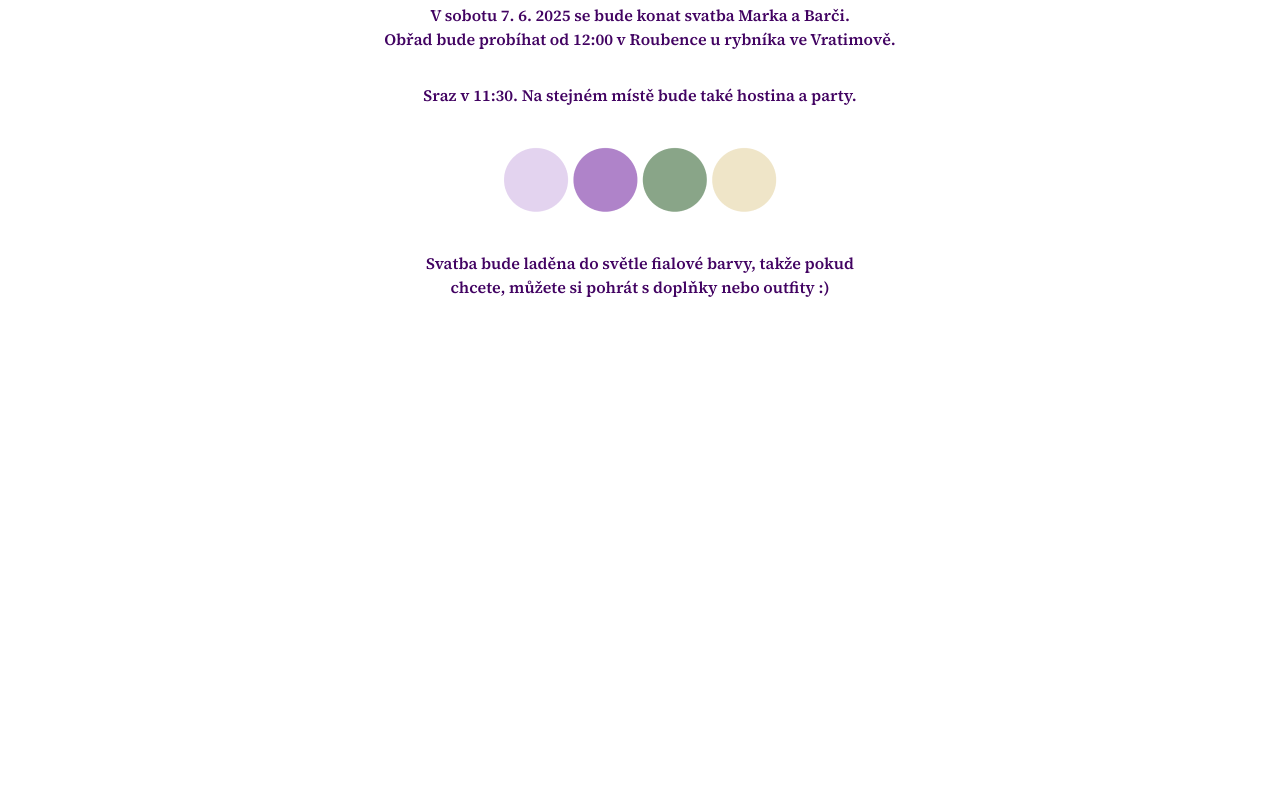
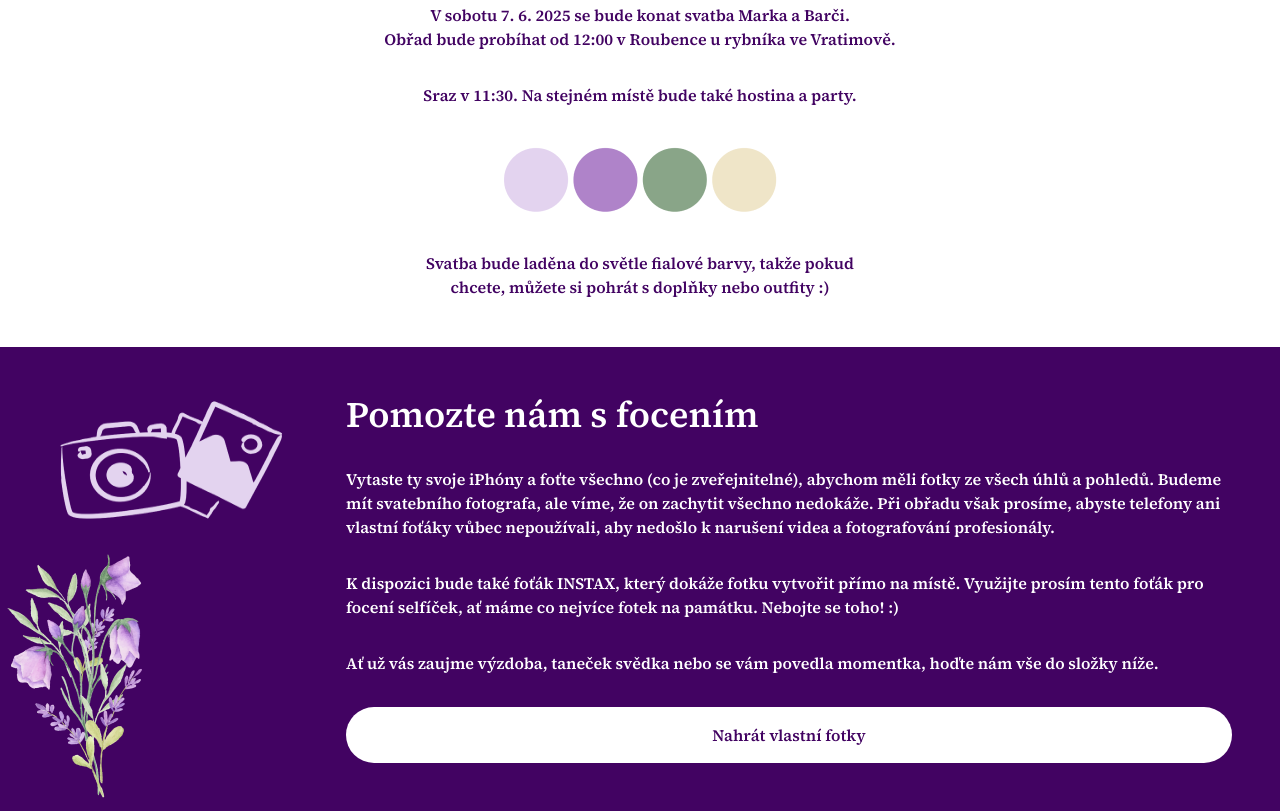
Before and after one commit to Capricoornus/svatbou.cz, a plain HTML site: page index.html in a window 1280 px wide. Shown: the part 875-1686 px from the top of the page. Before the commit the page ends 1222 px from the top, so only its background shows below. Drawn offline with nearby package versions, Linux system fonts and the light colour scheme.

Commit message:
Created Photography section.

```diff
--- a/index.html
+++ b/index.html
@@ -53,6 +53,20 @@
             <p class="mt-8">Svatba bude laděna do světle fialové barvy, takže pokud</br>chcete, můžete si pohrát s doplňky nebo outfity :)</p>
         </section>
 
+        <section class="bg-lila-dark text-white p-12 relative">
+            <div class="container mx-auto flex flex-col md:flex-row">
+                <img src="assets/img/camera.png" alt="Fotoaparát" class="aspect-video md:self-start">
+                <img src="assets/img/flower.png" alt="Fialová kytka" class="hidden md:block absolute left-0 bottom-0">
+                <div class="mt-8 md:mt-0 md:pl-12">
+                    <h1 class="text-4xl">Pomozte nám s focením</h1>
+                    <p class="mt-8">Vytaste ty svoje iPhóny a foťte všechno (co je zveřejnitelné), abychom měli fotky ze všech úhlů a pohledů. Budeme mít svatebního fotografa, ale víme, že on zachytit všechno nedokáže. Při obřadu však prosíme, abyste telefony ani vlastní foťáky vůbec nepoužívali, aby nedošlo k narušení videa a fotografování profesionály.</p>
+                    <p class="mt-8">K dispozici bude také foťák INSTAX, který dokáže fotku vytvořit přímo na místě. Využijte prosím tento foťák pro focení selfíček, ať máme co nejvíce fotek na památku. Nebojte se toho! :)</p>
+                    <p class="mt-8">Ať už vás zaujme výzdoba, taneček svědka nebo se vám povedla momentka, hoďte nám vše do složky níže.</p>
+                    <a href="" class="mt-8 p-4 rounded-full bg-white text-lila-dark block text-center">Nahrát vlastní fotky</a>
+                </div>
+            </div>
+        </section>
+
     </main>
 
 </body>
```
Also changed, not shown: assets/img/camera.png (added).
